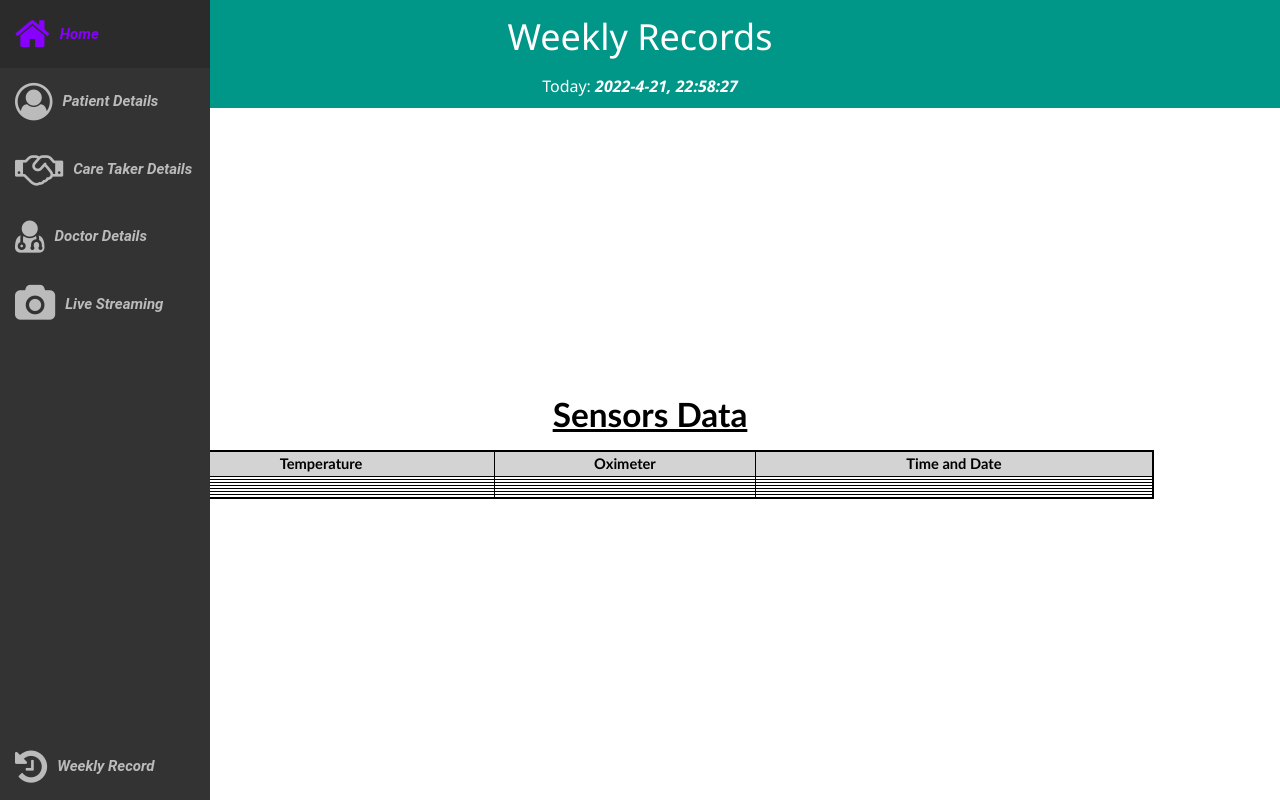
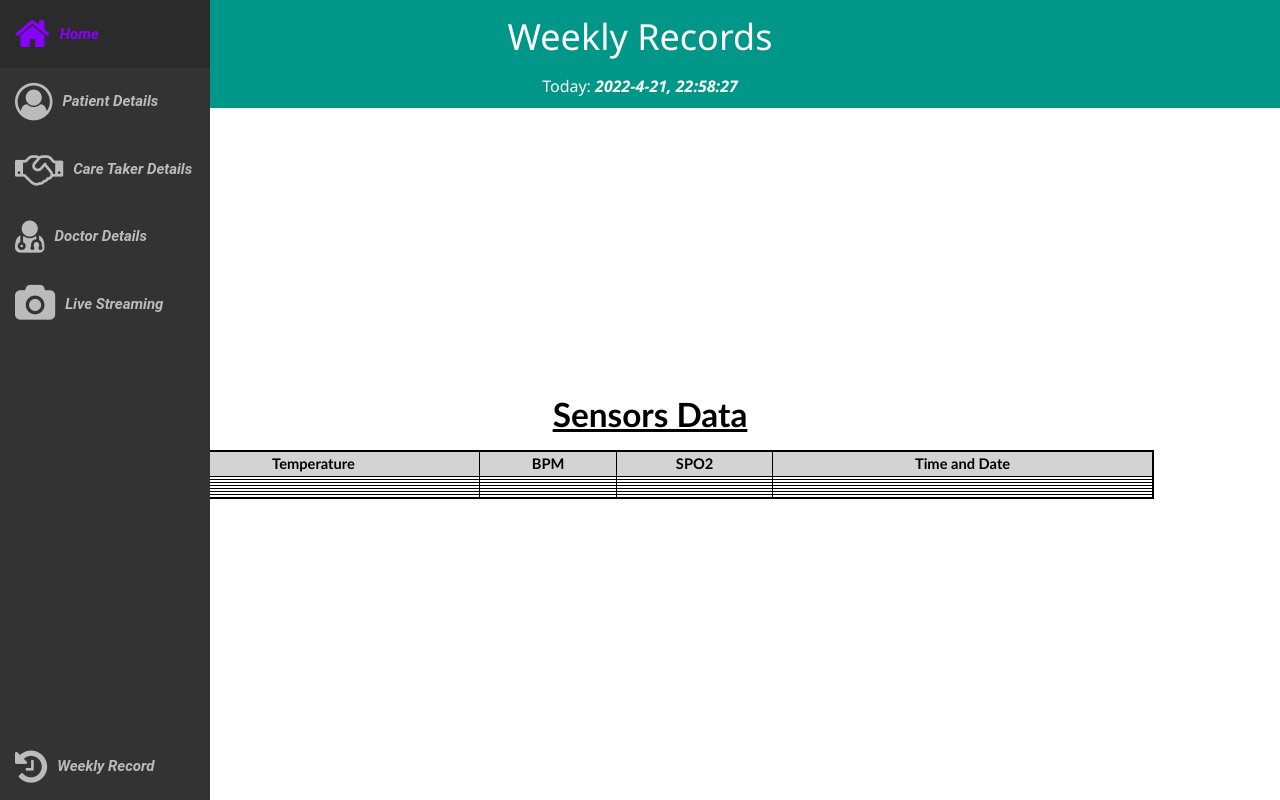
Before and after one commit to Priyanshuparihar/Django, a Django app: page /weeklyRecord in a window 1280 px wide. Run offline with Django 3.2, Linux system fonts and the light colour scheme; data comes from the database, SQL or seed files in the repository; lists and menus that the app fills with data are empty; some libraries are stand-ins or nearby versions.

Commit message:
Change in weekly, index, editDetails

```diff
--- a/App/static/style.css
+++ b/App/static/style.css
@@ -70,7 +70,7 @@ label {
   float: center;
 }
 
-#roomtemperature, #oximeter{
+#roomtemperature, #bpm,#spo{
     width: 60px;
     height: 50px;
     border-radius: 10px;
--- a/App/templates/WeeklyRecord.html
+++ b/App/templates/WeeklyRecord.html
@@ -43,7 +43,7 @@
                   </a>
                 </li>
                 <li>
-                  <a href="#" class="sidebar__nav__link">
+                  <a href="#" class="sidebar__nav__link" id="liveStream">
                     <i class="fa fa-camera"></i>
                     <span class="sidebar__nav__text">Live Streaming</span>
                   </a>
@@ -69,43 +69,51 @@
                     <table style="border: 2px solid black; text-align: center; width: 80%; margin-bottom: 50px;" id="myTable">
                         <tr>
                             <th style="border: 1px solid black;  background-color:#D3D3D3">Temperature</th>
-                            <th style="border: 1px solid black;  background-color:lightgray">Oximeter</th>
+                            <th style="border: 1px solid black;  background-color:lightgray">BPM</th>
+                            <th style="border: 1px solid black;  background-color:lightgray">SPO2</th>
                             <th style="border: 1px solid black;  background-color:lightgray">Time and Date</th>
                         </tr>
                         <tr>
                             <td id="data11"></td>
                             <td id="data12"></td>
                             <td id="data13"></td>
+                            <td id="data14"></td>
                         </tr>
                         <tr>
                             <td id="data21"></td>
                             <td id="data22"></td>
                             <td id="data23"></td>
+                            <td id="data24"></td>
                         </tr>
                         <tr>
                             <td id="data31"></td>
                             <td id="data32"></td>
                             <td id="data33"></td>
+                            <td id="data34"></td>
                         </tr>
                         <tr>
                             <td id="data41"></td>
                             <td id="data42"></td>
                             <td id="data43"></td>
+                            <td id="data44"></td>
                         </tr>
                         <tr>
                             <td id="data51"></td>
                             <td id="data52"></td>
                             <td id="data53"></td>
+                            <td id="data54"></td>
                         </tr>
                         <tr>
                             <td id="data61"></td>
                             <td id="data62"></td>
                             <td id="data63"></td>
+                            <td id="data64"></td>
                         </tr>
                         <tr>
                             <td id="data71"></td>
                             <td id="data72"></td>
                             <td id="data73"></td>
+                            <td id="data74"></td>
                         </tr>
                     </table>
                 </center>
@@ -141,37 +149,39 @@
                     const fivthObject = sensorData[Object.keys(sensorData)[Object.keys(sensorData).length - 5]]
                     const sixthObject = sensorData[Object.keys(sensorData)[Object.keys(sensorData).length - 6]]
                     const seventhObject = sensorData[Object.keys(sensorData)[Object.keys(sensorData).length - 7]]
-                    const firstoxi = firstObject.Oximeter;
-                    const secondoxi = secondObject.Oximeter;
-                    const thirdoxi = thirdObject.Oximeter;
-                    const fourthoxi = fourthObject.Oximeter;
-                    const fivthoxi = fivthObject.Oximeter;
-                    const sixthoxi = sixthObject.Oximeter;
-                    const seventhoxi = seventhObject.Oximeter;
-                    const firstTemp = firstObject.Temperature;
-                    const secondTemp = secondObject.Temperature;
-                    const thirdTemp = thirdObject.Temperature;
-                    const fourthTemp = fourthObject.Temperature;
-                    const fivthTemp = fivthObject.Temperature;
-                    const sixthTemp = sixthObject.Temperature;
-                    const seventhTemp = seventhObject.Temperature;
+
+                    const firstbpm = firstObject.bpm;
+                    const secondbpm = secondObject.bpm;
+                    const thirdbpm = thirdObject.bpm;
+                    const fourthbpm = fourthObject.bpm;
+                    const fifthbpm = fivthObject.bpm;
+                    const sixthbpm = sixthObject.bpm;
+                    const seventhbpm = seventhObject.bpm;
+
+                    const firstspo = firstObject.spo2;
+                    const secondspo = secondObject.spo2;
+                    const thirdspo = thirdObject.spo2;
+                    const fourthspo = fourthObject.spo2;
+                    const fifthspo = fivthObject.spo2;
+                    const sixthspo = sixthObject.spo2;
+                    const seventhspo = seventhObject.spo2;
 
                     var ctxL = document.getElementById("lineChart").getContext('2d');
                     var myLineChart = new Chart(ctxL, {
                         type: 'line',
                         data: {
-                            labels: ["Sunday", "Monday", "Tuesday", "Wednesday", "Thursday", "Friday", "Saturday"],
+                            labels: [seventhObject.Time,sixthObject.Time,fivthObject.Time,fourthObject.Time,thirdObject.Time,secondObject.Time,firstObject.Time],
                             datasets:
                             [
                                 {
-                                    label: "Oximeter Reading",
-                                    data: [seventhoxi, sixthoxi, fivthoxi, fourthoxi, thirdoxi, secondoxi, firstoxi],
+                                    label: "BPM(beats per minute)",
+                                    data: [seventhbpm, sixthbpm, fifthbpm, fourthbpm, thirdbpm, secondbpm, firstbpm],
                                     borderColor: ['rgba(200, 99, 132, .7)',],
                                     borderWidth: 7
                                 },
                                 {
-                                    label: "Room Temperature Reading",
-                                    data: [seventhTemp, sixthTemp, fivthTemp, fourthTemp, thirdTemp, secondTemp, firstTemp],
+                                    label: "SPO2(oxygen saturation)",
+                                    data: [seventhspo, sixthspo, fifthspo, fourthspo, thirdspo, secondspo, firstspo],
                                     borderColor: ['rgba(0, 49, 82, .7)',],
                                     borderWidth: 7
                                 },
@@ -199,47 +209,49 @@
                     const fivthObject = sensorData[Object.keys(sensorData)[Object.keys(sensorData).length - 5]]
                     const sixthObject = sensorData[Object.keys(sensorData)[Object.keys(sensorData).length - 6]]
                     const seventhObject = sensorData[Object.keys(sensorData)[Object.keys(sensorData).length - 7]]
-                    const firstoxi = firstObject.Oximeter;
-                    const secondoxi = secondObject.Oximeter;
-                    const thirdoxi = thirdObject.Oximeter;
-                    const fourthoxi = fourthObject.Oximeter;
-                    const fivthoxi = fivthObject.Oximeter;
-                    const sixthoxi = sixthObject.Oximeter;
-                    const seventhoxi = seventhObject.Oximeter;
-                    //const firstTime = firstObject.Time;
-                    //const secondTime = secondObject.Time;
-                    //const thirdTime = thirdObject.Time;
-                    //const fourthTime = fourthObject.Time;
-                    //const fivthTime = fivthObject.Time;
-                    //const sixthTime = sixthObject.Time;
-                    //const seventhTime = seventhObject.Time;
+
+                    const firstbpm = firstObject.bpm;
+                    const secondbpm = secondObject.bpm;
+                    const thirdbpm = thirdObject.bpm;
+                    const fourthbpm = fourthObject.bpm;
+                    const fifthbpm = fivthObject.bpm;
+                    const sixthbpm = sixthObject.bpm;
+                    const seventhbpm = seventhObject.bpm;
+
                     document.getElementById('data11').innerHTML = firstObject.Temperature;
-                    document.getElementById('data12').innerHTML = firstoxi;
-                    document.getElementById('data13').innerHTML = firstObject.Time;
+                    document.getElementById('data12').innerHTML = firstbpm;
+                    document.getElementById('data13').innerHTML = firstObject.spo2;
+                    document.getElementById('data14').innerHTML = firstObject.Time;
 
                     document.getElementById('data21').innerHTML = secondObject.Temperature;
-                    document.getElementById('data22').innerHTML = secondoxi;
-                    document.getElementById('data23').innerHTML = secondObject.Time;
+                    document.getElementById('data22').innerHTML = secondbpm;
+                    document.getElementById('data23').innerHTML = secondObject.spo2;
+                    document.getElementById('data24').innerHTML = secondObject.Time;
 
                     document.getElementById('data31').innerHTML = thirdObject.Temperature;
-                    document.getElementById('data32').innerHTML = thirdoxi;
-                    document.getElementById('data33').innerHTML = thirdObject.Time;
+                    document.getElementById('data32').innerHTML = thirdbpm;
+                    document.getElementById('data33').innerHTML = secondObject.spo2;
+                    document.getElementById('data34').innerHTML = thirdObject.Time;
 
                     document.getElementById('data41').innerHTML = fourthObject.Temperature;
-                    document.getElementById('data42').innerHTML = fourthoxi;
-                    document.getElementById('data43').innerHTML = fourthObject.Time;
+                    document.getElementById('data42').innerHTML = fourthbpm;
+                    document.getElementById('data43').innerHTML = secondObject.spo2;
+                    document.getElementById('data44').innerHTML = fourthObject.Time;
 
                     document.getElementById('data51').innerHTML = fivthObject.Temperature;
-                    document.getElementById('data52').innerHTML = fivthoxi;
-                    document.getElementById('data53').innerHTML = fivthObject.Time;
+                    document.getElementById('data52').innerHTML = fifthbpm;
+                    document.getElementById('data53').innerHTML = secondObject.spo2;
+                    document.getElementById('data54').innerHTML = fivthObject.Time;
 
                     document.getElementById('data61').innerHTML = sixthObject.Temperature;
-                    document.getElementById('data62').innerHTML = sixthoxi;
-                    document.getElementById('data63').innerHTML = sixthObject.Time;
+                    document.getElementById('data62').innerHTML = sixthbpm;
+                    document.getElementById('data63').innerHTML = secondObject.spo2;
+                    document.getElementById('data64').innerHTML = sixthObject.Time;
 
                     document.getElementById('data71').innerHTML = seventhObject.Temperature;
-                    document.getElementById('data72').innerHTML = seventhoxi;
-                    document.getElementById('data73').innerHTML = seventhObject.Time;
+                    document.getElementById('data72').innerHTML = seventhbpm;
+                    document.getElementById('data73').innerHTML = secondObject.spo2;
+                    document.getElementById('data74').innerHTML = seventhObject.Time;
                 }
             })
         })
```
Also changed, not shown: App/templates/careTakerDetails.html (+14 -1 lines), App/templates/doctorDetails.html (+14 -1 lines), App/templates/editCareTaker.html (+13 -1 lines), App/templates/editDoctorDetails.html (+13 -1 lines), App/templates/index.html (+50 -15 lines), App/templates/myProfile.html (+14 -1 lines), App/templates/myProfileEdit.html (+14 -1 lines).
